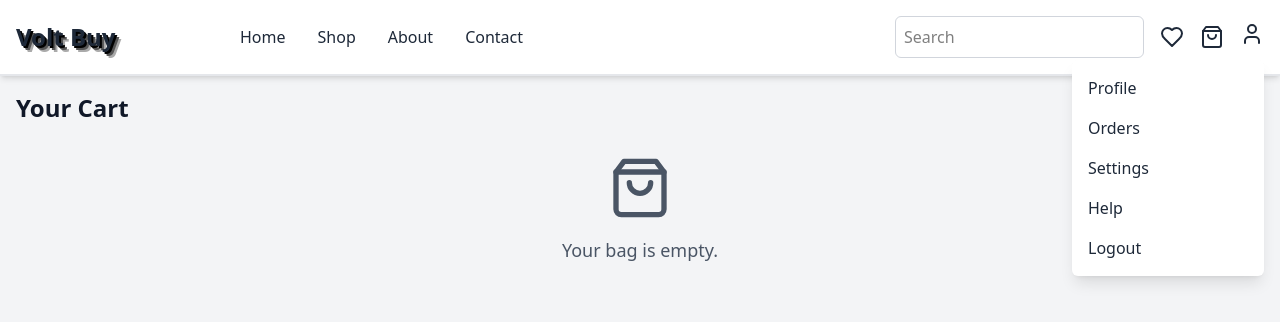
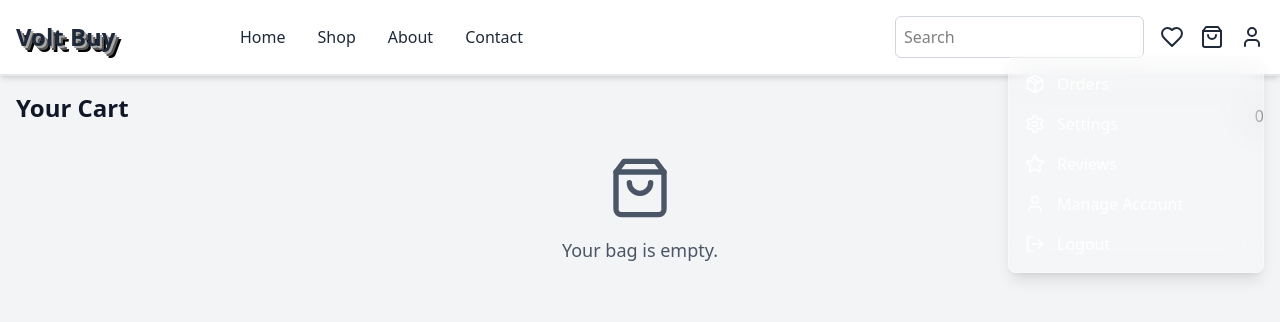
Before and after one commit to iamgraviteja/ecomm, a React (Vite) app: page /cart in a window 1280 px wide. Both pictures are taken after a click on the button 1252 px from the left and 34 px from the top of the page. Shown: the top 322 px of the page. Built offline with nearby package versions, Linux system fonts and the light colour scheme.

Commit message:
Add NotFound component and integrate account dropdown in navigation; implement Redux persist

```diff
--- a/src/App.tsx
+++ b/src/App.tsx
@@ -1,6 +1,7 @@
 import { Route, Routes } from "react-router-dom";
 
 import Navigation from "./components/navigation";
+import NotFound from "./components/notFound";
 import About from "./features/about";
 import Cart from "./features/cart";
 import Contact from "./features/contact";
@@ -21,6 +22,7 @@ function App() {
         <Route path="/signup" element={<SignUp />} />
         <Route path="/settings" element={<Settings />} />
         <Route path="/cart" element={<Cart />} />
+        <Route path="*" element={<NotFound />} />
       </Routes>
     </>
   );
--- /dev/null
+++ b/src/components/accountDropdown/index.tsx
@@ -0,0 +1,43 @@
+import { LogOut, Package, Settings, Star, User } from "lucide-react";
+import { Link } from "react-router-dom";
+
+const AccountDropdown = () => {
+  return (
+    <div className="absolute right-0 w-64 bg-white/20 backdrop-blur-lg border border-white/30 shadow-lg rounded-lg p-4 dark:bg-black/20 dark:border-white/20">
+      <ul className="space-y-4 text-white">
+        <li className="flex items-center space-x-3 cursor-pointer hover:text-gray-300">
+          <Link to="/orders" className="flex items-center space-x-3">
+            <Package size={20} />
+            <span>Orders</span>
+          </Link>
+        </li>
+        <li className="flex items-center space-x-3 cursor-pointer hover:text-gray-300">
+          <Link to="/settings" className="flex items-center space-x-3">
+            <Settings size={20} />
+            <span>Settings</span>
+          </Link>
+        </li>
+        <li className="flex items-center space-x-3 cursor-pointer hover:text-gray-300">
+          <Link to="/reviews" className="flex items-center space-x-3">
+            <Star size={20} />
+            <span>Reviews</span>
+          </Link>
+        </li>
+        <li className="flex items-center space-x-3 cursor-pointer hover:text-gray-300">
+          <Link to="/manage-account" className="flex items-center space-x-3">
+            <User size={20} />
+            <span>Manage Account</span>
+          </Link>
+        </li>
+        <li className="flex items-center space-x-3 cursor-pointer hover:text-gray-300">
+          <Link to="/logout" className="flex items-center space-x-3">
+            <LogOut size={20} />
+            <span>Logout</span>
+          </Link>
+        </li>
+      </ul>
+    </div>
+  );
+};
+
+export default AccountDropdown;
--- a/src/components/navigation/index.tsx
+++ b/src/components/navigation/index.tsx
@@ -4,6 +4,7 @@ import { useSelector } from "react-redux";
 import { NavLink } from "react-router-dom";
 
 import { RootState } from "../../store";
+import AccountDropdown from "../accountDropdown";
 
 const Navigation: React.FC = () => {
   const { isDarkMode } = useSelector((state: RootState) => state.theme);
@@ -15,7 +16,10 @@ const Navigation: React.FC = () => {
   };
 
   const handleClickOutside = (event: MouseEvent) => {
-    if (event.target instanceof Element && !event.target.closest(".relative")) {
+    if (
+      event.target instanceof Element &&
+      !event.target.closest(".user-menu")
+    ) {
       setIsMenuOpen(false);
     }
   };
@@ -48,9 +52,11 @@ const Navigation: React.FC = () => {
               isDarkMode
                 ? "text-white hover:text-gray-400"
                 : "text-gray-800 hover:text-gray-600"
-            }`}
+            } transition-shadow duration-300 ease-in-out hover:shadow-lg`}
             style={{
-              textShadow: "2px 2px 0 #000, 4px 4px 0 #555, 6px 6px 0 #aaa",
+              textShadow: isDarkMode
+                ? "2px 2px 0 #000, 4px 4px 0 #333, 6px 6px 0 #666"
+                : "2px 2px 0 #aaa, 4px 4px 0 #555, 6px 6px 0 #000",
             }}
           >
             Volt Buy
@@ -159,66 +165,20 @@ const Navigation: React.FC = () => {
         >
           <ShoppingBagIcon size={24} />
         </NavLink>
-        <div className="relative">
+        <div className="relative h-[24px] user-menu">
           <button
             onClick={handleMenuToggle}
+            aria-haspopup="true"
+            aria-expanded={isMenuOpen}
             className={`cursor-pointer ${
               isDarkMode
-                ? "text-white hover:text-gray-400"
-                : "text-gray-800 hover:text-gray-600"
+                ? "text-white hover:text-gray-400 focus:ring-gray-500"
+                : "text-gray-800 hover:text-gray-600 focus:ring-blue-500"
             }`}
           >
             <UserIcon size={24} />
           </button>
-          {isMenuOpen && (
-            <div
-              className={`absolute right-0 mt-2 w-48 rounded-md shadow-lg py-2 ${
-                isDarkMode ? "bg-gray-800 text-white" : "bg-white text-gray-800"
-              }`}
-              style={{ backdropFilter: "blur(10px)" }}
-            >
-              <a
-                href="/profile"
-                className={`block px-4 py-2 ${
-                  isDarkMode ? "hover:bg-gray-700" : "hover:bg-gray-100"
-                }`}
-              >
-                Profile
-              </a>
-              <a
-                href="/orders"
-                className={`block px-4 py-2 ${
-                  isDarkMode ? "hover:bg-gray-700" : "hover:bg-gray-100"
-                }`}
-              >
-                Orders
-              </a>
-              <NavLink
-                to="/settings"
-                className={`block px-4 py-2 ${
-                  isDarkMode ? "hover:bg-gray-700" : "hover:bg-gray-100"
-                }`}
-              >
-                Settings
-              </NavLink>
-              <a
-                href="/help"
-                className={`block px-4 py-2 ${
-                  isDarkMode ? "hover:bg-gray-700" : "hover:bg-gray-100"
-                }`}
-              >
-                Help
-              </a>
-              <a
-                href="/logout"
-                className={`block px-4 py-2 ${
-                  isDarkMode ? "hover:bg-gray-700" : "hover:bg-gray-100"
-                }`}
-              >
-                Logout
-              </a>
-            </div>
-          )}
+          {isMenuOpen && <AccountDropdown />}
         </div>
       </div>
     </nav>
--- /dev/null
+++ b/src/components/notFound/index.tsx
@@ -0,0 +1,13 @@
+import { Ghost } from "lucide-react";
+
+const NotFound: React.FC = () => {
+  return (
+    <div className="flex flex-col items-center justify-center h-screen text-center bg-white dark:bg-gray-900 text-black dark:text-white">
+      <Ghost size={64} />
+      <h1 className="text-2xl font-bold">Page Not Found</h1>
+      <p className="text-lg">The page you are looking for does not exist.</p>
+    </div>
+  );
+};
+
+export default NotFound;
--- a/src/main.tsx
+++ b/src/main.tsx
@@ -4,16 +4,19 @@ import { StrictMode } from "react";
 import { createRoot } from "react-dom/client";
 import { Provider } from "react-redux";
 import { BrowserRouter } from "react-router";
+import { PersistGate } from "redux-persist/integration/react";
 
 import App from "./App";
-import { store } from "./store/index";
+import { persistor, store } from "./store/index";
 
 createRoot(document.getElementById("root")!).render(
   <StrictMode>
     <Provider store={store}>
-      <BrowserRouter>
-        <App />
-      </BrowserRouter>
+      <PersistGate loading={null} persistor={persistor}>
+        <BrowserRouter>
+          <App />
+        </BrowserRouter>
+      </PersistGate>
     </Provider>
   </StrictMode>
 );
--- a/src/store/index.ts
+++ b/src/store/index.ts
@@ -1,16 +1,29 @@
 import { configureStore } from "@reduxjs/toolkit";
+import { combineReducers } from "@reduxjs/toolkit";
+import { persistReducer, persistStore } from "redux-persist";
+import storage from "redux-persist/lib/storage"; // defaults to localStorage for web
 
 import cartReducer from "./reducers/cartSlice";
 import productsReducer from "./reducers/productsSlice";
 import themeReducer from "./reducers/themeSlice";
 
+const persistConfig = {
+  key: "root",
+  storage,
+};
+const rootReducer = combineReducers({
+  products: productsReducer,
+  theme: themeReducer,
+  cart: cartReducer,
+});
+
+const persistedReducer = persistReducer(persistConfig, rootReducer);
+
 export const store = configureStore({
-    reducer: {
-        products: productsReducer,
-        theme: themeReducer,
-        cart: cartReducer,
-    },
+  reducer: persistedReducer,
 });
+
+export const persistor = persistStore(store);
 
 export type RootState = ReturnType<typeof store.getState>;
 export type AppDispatch = typeof store.dispatch;
```
